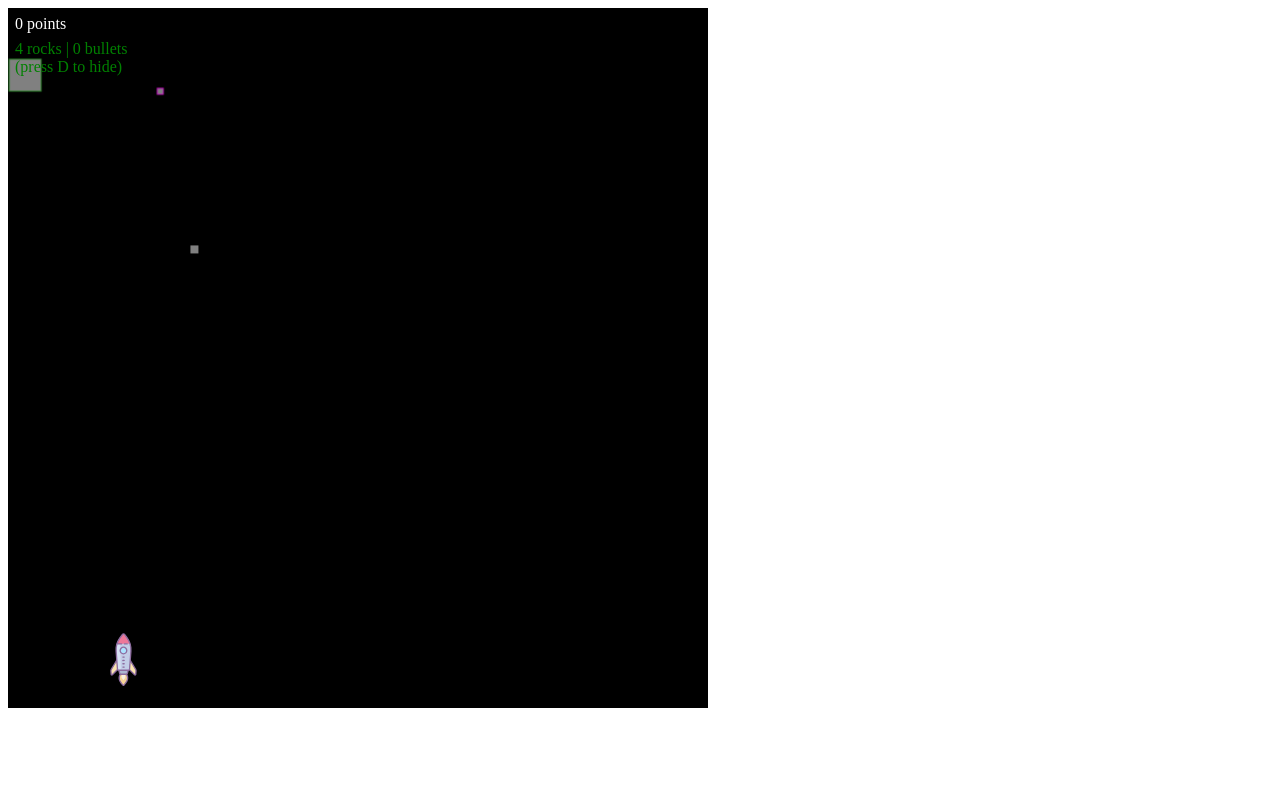
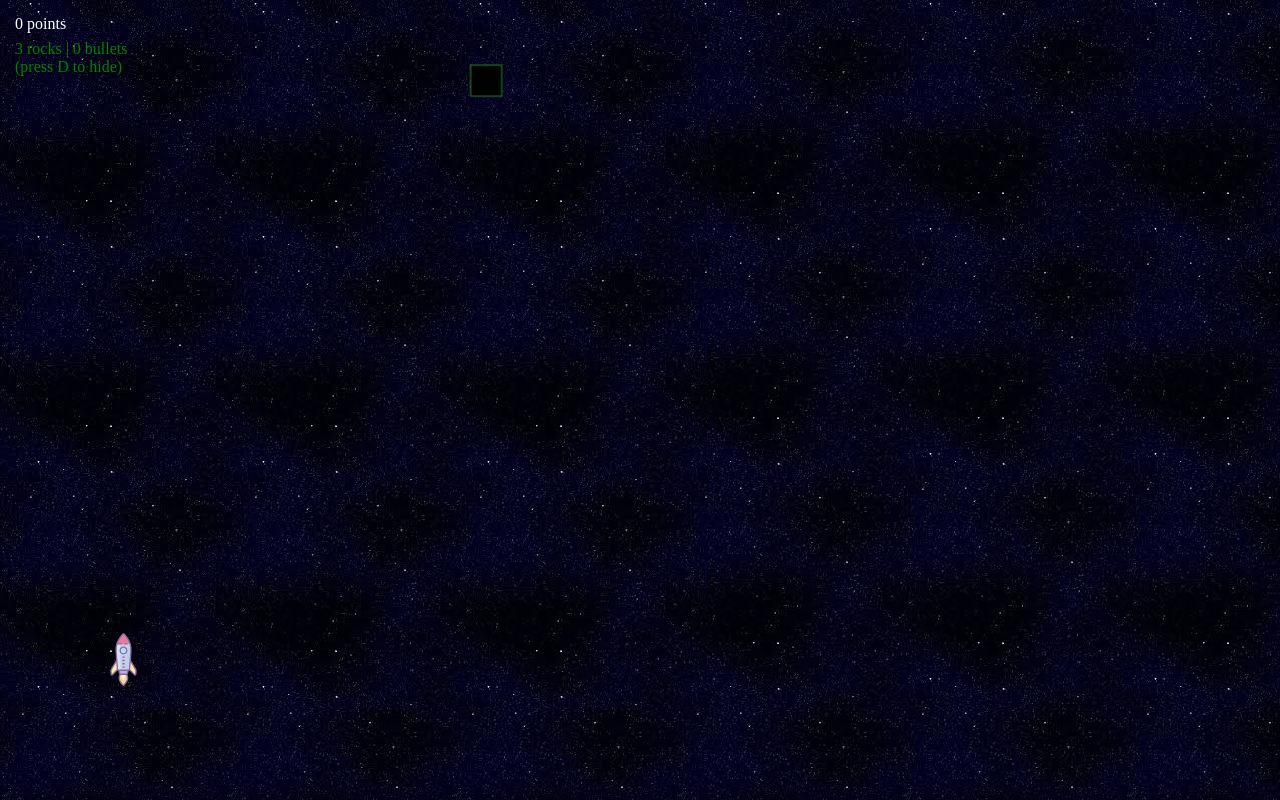
Before and after one commit to andrei-cacio/svg-space-rocks-game, a plain HTML site: page index.html in a window 1280 px wide. Drawn offline with Linux system fonts and the light colour scheme.

Commit message:
Destroyed bullet on hit. Added background

```diff
--- a/index.html
+++ b/index.html
@@ -4,6 +4,10 @@
 	<title>SVG Fun</title>
 </head>
 <style>
+	body {
+		background-color: black;
+		background-image: url(space-bg.jpeg);
+	}
 	rect {
 		transition: all 10s ease-in-out;
 	}
@@ -20,6 +24,7 @@
 	}
 	#stage {
 		background-color: #000;
+		background-image: url(space-bg.jpeg);
 	}
 
 	#score {
@@ -79,8 +84,10 @@
 		let score = 0;
 		let rocket;
 
-		const getRandomPos = () => -Math.ceil(Math.random() * THRESHOLD);
-		const getRandomSize = () => Math.ceil(Math.random() * 50);
+		const getRandomPos = () => -Math.floor(Math.random() * THRESHOLD);
+		const getRandomPosRange = (min, max) => Math.floor(Math.random() * (max - min + 1)) + min;
+
+		const getRandomSize = () => Math.floor(Math.random() * 50);
 		const getRandomHex = () => Math.round(0xffffff * Math.random()).toString(16);
 		const svgns = "http://www.w3.org/2000/svg";
 		const stage = document.getElementById('stage');
@@ -88,7 +95,6 @@
 		renderRocks(1000);
 		infiniteLoop();
 		addRocket();
-		rocketHit();
 
 		function addRocket(){
 			const r = document.getElementById('rocket');
@@ -104,10 +110,6 @@
       		const x = e.clientX;
 			rocket.setAttributeNS(null, 'x', x - 30);
   		}
-
-		function rocketHit(){
-
-		}
 
 		function breakRock(rock) {
 			const width = parseInt(rock.getAttribute('width'));
@@ -129,6 +131,7 @@
 
 		const handleShoot = e => {
 			if (e.target.tagName === 'rect') return;
+
 			const x = rocket.getBoundingClientRect().x + ROCKET_WIDTH/2;
 			const y= rocket.getBoundingClientRect().y - ROCKET_WIDTH/2;
 			shoot(attachBullet(x+10, y));
@@ -178,14 +181,20 @@
 
 		function renderItem(sizeGiven, xGiven, yGiven) {
 			const item = document.createElementNS(svgns, 'rect');
-			item.setAttributeNS(null, 'x', xGiven || getRandomPos());
-			item.setAttributeNS(null, 'y', yGiven || getRandomPos());
+
+			if (xGiven && yGiven) {
+				item.setAttributeNS(null, 'x', xGiven);
+				item.setAttributeNS(null, 'y', yGiven);
+			} else {
+				item.setAttributeNS(null, 'x', getRandomPosRange(0, CANVAS_SIZE));
+				item.setAttributeNS(null, 'y', getRandomPos());
+			}
+
 
 			const size = sizeGiven || getRandomSize();
 			item.setAttributeNS(null, 'width', size);
 			item.setAttributeNS(null, 'height', size);
 			item.setAttributeNS(null, 'stroke', `#${getRandomHex()}`);
-			item.setAttributeNS(null, 'fill', `gray`);
 
 			stage.appendChild(item);
 
@@ -226,7 +235,7 @@
 			if (!item) return;
 
 			const style = `
-				transform: translate(${CANVAS_SIZE + THRESHOLD}px, ${CANVAS_SIZE + THRESHOLD}px);
+				transform: translate(${item.getAttribute('x')}px, ${CANVAS_SIZE + THRESHOLD}px);
 			`
 			setTimeout(() => {
 				item
@@ -245,15 +254,27 @@
 		           r2.bottom < r1.top);
 		}
 
+		function destroyBullet(bullet) {
+			bullet.setAttributeNS(null, 'cx', -CANVAS_SIZE - 10);
+			bullet.setAttributeNS(null, 'cy', -CANVAS_SIZE - 10);
+			bullet.style = 'transition: none;'
+		}
+
 		function checkIfHit() {
 			for (rock of space) {
 				for (bullet of bullets) {
+					if (intersectRect(rocket, rock)) {
+						console.log('destroyed');
+					}
+
+
 					if (intersectRect(bullet, rock)) {
 						if (!rock.wasHit) {
 							score++;
 						}
 						rock.wasHit = true;
 						breakRock(rock);
+						destroyBullet(bullet);
 					}
 				}
 			}
```
Also changed, not shown: space-bg.jpeg (added).
